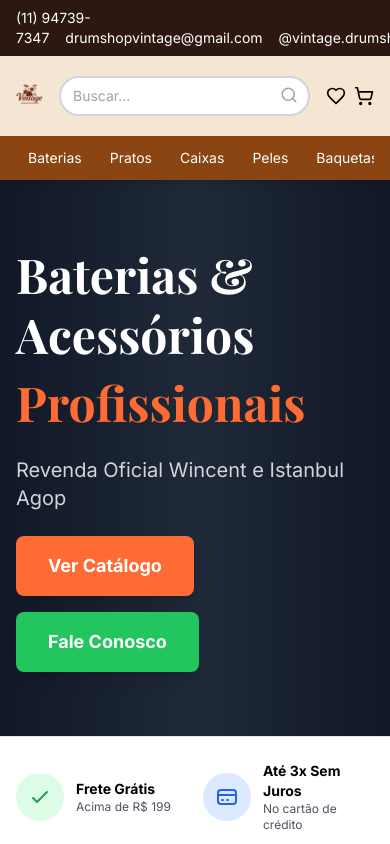
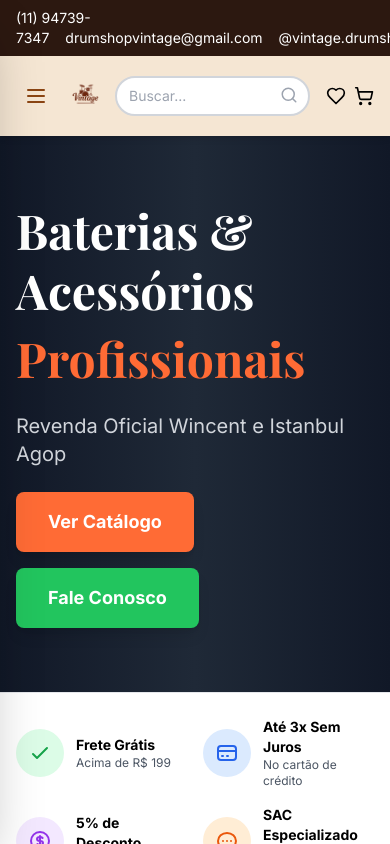
Before and after one commit to jcrispiniano/vintage-drumshop, a Next.js app: page /vintage-drumshop/ in a window 390 px wide. Shown: the top 844 px of the page. Built offline with nearby package versions, Linux system fonts and the light colour scheme; a web font is replaced by a local one.

Commit message:
Adiciona menu hamburguer lateral (sidebar) para mobile com todas categorias

```diff
--- a/app/page.tsx
+++ b/app/page.tsx
@@ -1,14 +1,16 @@
 'use client';
 
 import { products, formatPrice, categories, contactInfo } from '@/lib/products';
-import { ShoppingCart, Heart, Search, Menu, Instagram } from 'lucide-react';
+import { ShoppingCart, Heart, Search, Menu, Instagram, X } from 'lucide-react';
 import Link from 'next/link';
+import { useState } from 'react';
 import { useCart } from '@/contexts/CartContext';
 import InstagramFeed from '@/components/InstagramFeed';
 
 export default function Home() {
   const { cartItems, favorites, addToCart, toggleFavorite } = useCart();
   const featuredProducts = products.filter(p => p.featured);
+  const [isSidebarOpen, setIsSidebarOpen] = useState(false);
 
   const handleAddToCart = (productId: number) => {
     const product = products.find(p => p.id === productId);
@@ -26,8 +28,59 @@
 
   return (
     <div className="min-h-screen bg-white">
+      {/* Sidebar Overlay */}
+      {isSidebarOpen && (
+        <div
+          className="fixed inset-0 bg-black bg-opacity-50 z-50 md:hidden"
+          onClick={() => setIsSidebarOpen(false)}
+        />
+      )}
+
+      {/* Sidebar */}
+      <aside className={`fixed top-0 left-0 h-full w-72 bg-white shadow-2xl z-50 transform transition-transform duration-300 md:hidden ${isSidebarOpen ? 'translate-x-0' : '-translate-x-full'}`}>
+        <div className="flex flex-col h-full">
+          {/* Sidebar Header */}
+          <div className="bg-primary text-white p-4 flex items-center justify-between">
+            <h2 className="text-lg font-bold">Categorias</h2>
+            <button
+              onClick={() => setIsSidebarOpen(false)}
+              className="p-2 hover:bg-secondary rounded-lg transition"
+            >
+              <X size={24} />
+            </button>
+          </div>
+
+          {/* Categorias */}
+          <nav className="flex-1 overflow-y-auto">
+            <ul className="py-2">
+              {categories.map(cat => (
+                <li key={cat.id}>
+                  <a
+                    href={`#${cat.id}`}
+                    onClick={() => setIsSidebarOpen(false)}
+                    className="block px-6 py-3 hover:bg-lightBg transition border-b border-gray-100"
+                  >
+                    {cat.name}
+                  </a>
+                </li>
+              ))}
+            </ul>
+          </nav>
+
+          {/* Footer da Sidebar */}
+          <div className="p-4 border-t border-gray-200 bg-gray-50">
+            <p className="text-xs text-gray-600 text-center">
+              {contactInfo.phoneFormatted}
+            </p>
+            <p className="text-xs text-gray-600 text-center">
+              {contactInfo.email}
+            </p>
+          </div>
+        </div>
+      </aside>
+
       {/* Header */}
-      <header className="sticky top-0 z-50 bg-white shadow-md">
+      <header className="sticky top-0 z-40 bg-white shadow-md">
         {/* Top Bar */}
         <div className="bg-darkBg text-white py-2">
           <div className="container mx-auto px-4 flex justify-between text-sm">
@@ -46,6 +99,15 @@
         {/* Main Header */}
         <div className="bg-lightBg py-4">
           <div className="container mx-auto px-4 flex items-center justify-between gap-4">
+            {/* Menu Hamburguer (mobile only) */}
+            <button
+              onClick={() => setIsSidebarOpen(true)}
+              className="md:hidden flex-shrink-0 p-2 hover:bg-gray-200 rounded-lg transition"
+              aria-label="Abrir menu"
+            >
+              <Menu size={24} className="text-primary" />
+            </button>
+
             <a href="/" className="flex-shrink-0 flex items-center gap-2 md:gap-3">
               <img
                 src="/vintage-drumshop/logo-small.png"
@@ -105,15 +167,15 @@
           </div>
         </div>
 
-        {/* Navigation */}
-        <nav className="bg-primary text-white">
+        {/* Navigation - Desktop Only */}
+        <nav className="bg-primary text-white hidden md:block">
           <div className="container mx-auto px-4">
-            <ul className="flex overflow-x-auto scrollbar-hide md:justify-center space-x-1 md:flex-wrap">
+            <ul className="flex justify-center flex-wrap">
               {categories.map(cat => (
-                <li key={cat.id} className="flex-shrink-0">
+                <li key={cat.id}>
                   <a
                     href={`#${cat.id}`}
-                    className="block px-3 md:px-4 py-3 hover:bg-secondary transition whitespace-nowrap text-sm md:text-base"
+                    className="block px-4 py-3 hover:bg-secondary transition"
                   >
                     {cat.name}
                   </a>
```
